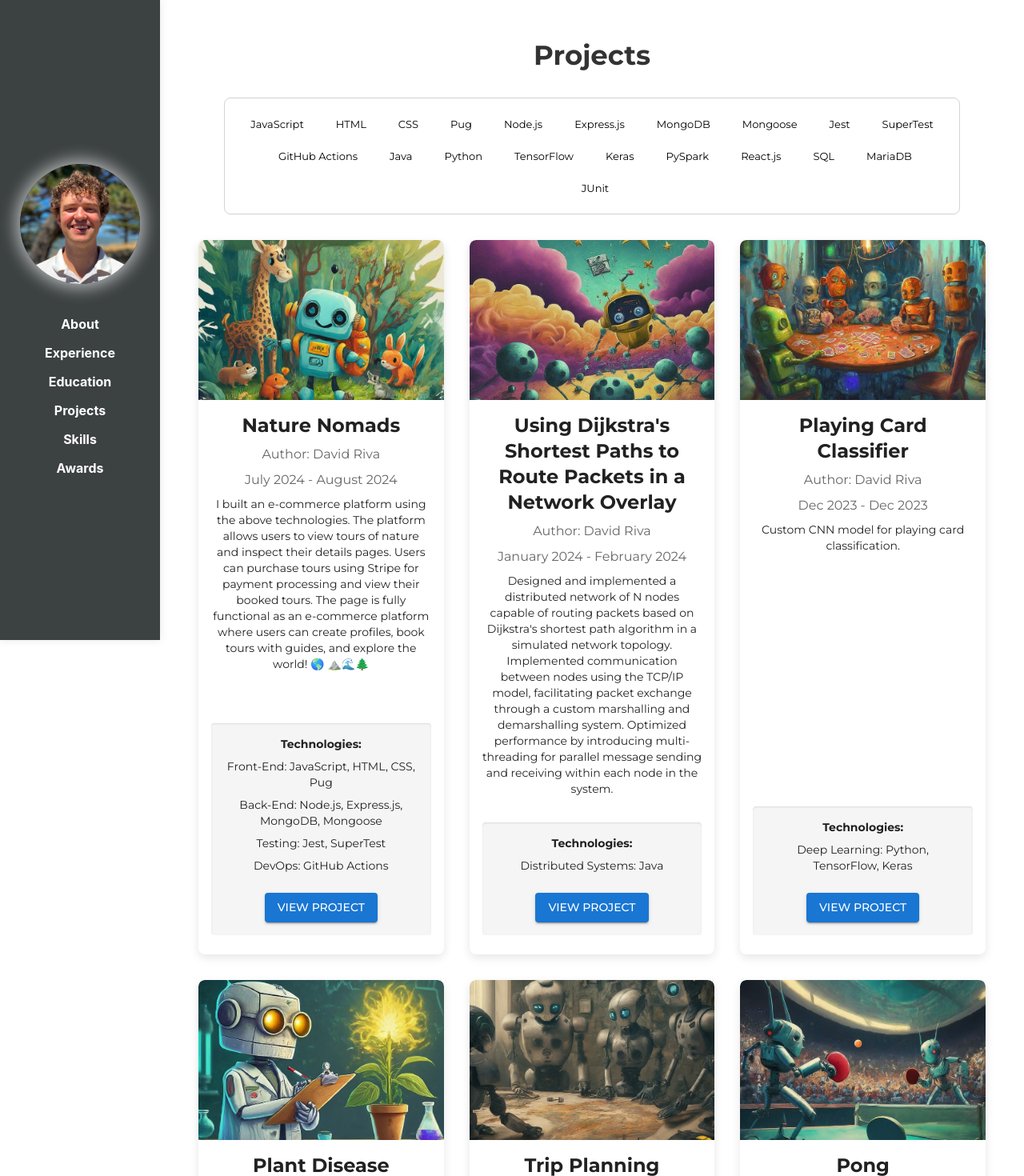
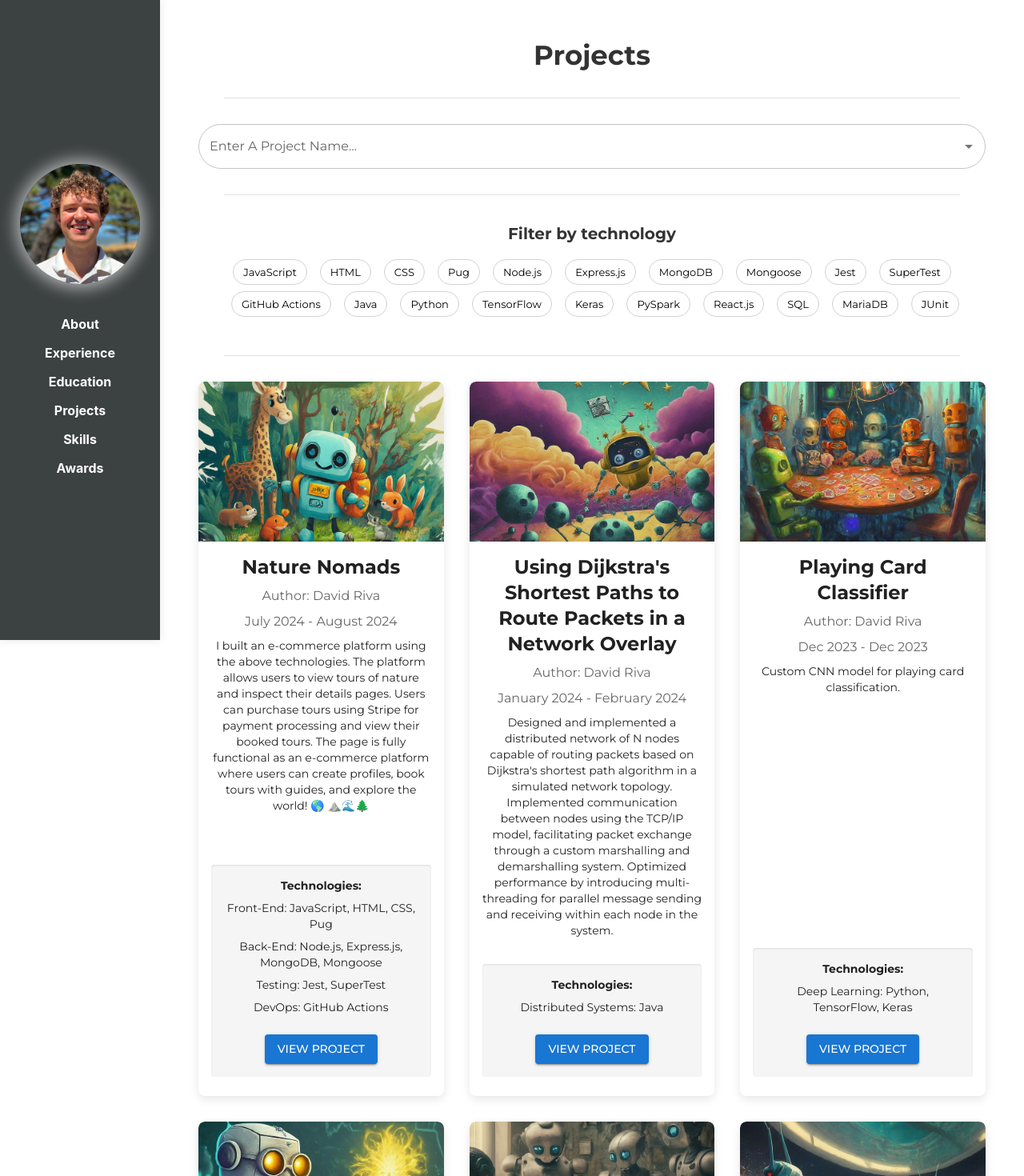
Before and after one commit to davidjriva/Personal-Portfolio, a React (Create React App) app: page /projects in a window 1280 px wide. Shown: the top 1470 px of the page at 80% size. Built offline with nearby package versions, Linux system fonts and the light colour scheme.

Commit message:
adds search bar and filtering box

```diff
--- a/src/components/Projects/FilteringBox.js
+++ b/src/components/Projects/FilteringBox.js
@@ -1,9 +1,6 @@
 import { Box, Chip, Stack } from '@mui/material';
-import { useState } from 'react';
 
-const FilteringBox = ({ uniqueTools }) => {
-  const [selectedChips, setSelectedChips] = useState(new Set());
-
+const FilteringBox = ({ uniqueTools, selectedChips, setSelectedChips }) => {
   const handleChipClick = (chip) => {
     const updatedChips = new Set(selectedChips);
     if (updatedChips.has(chip)) {
@@ -17,9 +14,8 @@ const FilteringBox = ({ uniqueTools }) => {
   return (
     <Box
       sx={{
-        margin: '2rem',
+        marginBottom: '2rem',
         padding: '1rem',
-        border: '1px solid lightgray',
         borderRadius: '8px',
         display: 'flex',
         justifyContent: 'center',
@@ -34,6 +30,7 @@ const FilteringBox = ({ uniqueTools }) => {
             sx={{
               backgroundColor: selectedChips.has(tool) ? '#0a73c9' : 'transparent',
               color: selectedChips.has(tool) ? 'white' : 'inherit',
+              border: '1px solid lightgray',
               '&:hover': {
                 backgroundColor: selectedChips.has(tool) ? '#0a73c9' : '#e0e0e0',
               },
--- a/src/components/Projects/ProjectCard.js
+++ b/src/components/Projects/ProjectCard.js
@@ -1,7 +1,75 @@
 import CardContent from '@mui/material/CardContent';
 import { Typography, Box, Card, CardMedia, Button } from '@mui/material';
 
+const ProjectImage = ({ coverImage, title }) => {
+  return (
+    <CardMedia
+      component="img"
+      src={`/images/${coverImage}`}
+      alt={`${title} cover`}
+      sx={{
+        borderTopLeftRadius: '8px',
+        borderTopRightRadius: '8px',
+        height: '200px',
+        objectFit: 'cover',
+      }}
+    />
+  );
+};
+
+const ProjectHeader = ({ title, author, dateStarted, dateCompleted, description }) => {
+  return (
+    <Box sx={{ mb: 2 }}>
+      <Typography variant="h5" component="div" sx={{ fontWeight: 'bold', mb: 1 }}>
+        {title}
+      </Typography>
+      <Typography sx={{ mb: 1 }} color="text.secondary">
+        Author: {author}
+      </Typography>
+      <Typography sx={{ mb: 1 }} color="text.secondary">
+        {dateStarted} - {dateCompleted}
+      </Typography>
+      <Typography variant="body2" sx={{ mb: 2 }}>
+        {description}
+      </Typography>
+    </Box>
+  );
+};
+
+const ProjectFooter = ({ technologies, link }) => {
+  return (
+    <Box
+      sx={{
+        backgroundColor: '#f5f5f5',
+        padding: '1rem',
+        borderRadius: '4px',
+        boxShadow: 'inset 0 1px 2px rgba(0, 0, 0, 0.1)',
+      }}
+    >
+      <Typography variant="body2" sx={{ fontWeight: 'bold', mb: 1 }}>
+        Technologies:
+      </Typography>
+
+      <Box>
+        {technologies.map((technology, index) => (
+          <Box key={index} sx={{ mb: 1 }}>
+            <Typography variant="body2">
+              {technology.location}: {technology.tools.join(', ')}
+            </Typography>
+          </Box>
+        ))}
+      </Box>
+
+      <Button variant="contained" color="primary" href={link} target="_blank" rel="noopener noreferrer" sx={{ mt: 2 }}>
+        View Project
+      </Button>
+    </Box>
+  );
+};
+
 const ProjectCard = ({ coverImage, title, author, dateStarted, dateCompleted, description, technologies, link }) => {
+  const props = { coverImage, title, author, dateStarted, dateCompleted, description, technologies, link };
+
   return (
     <Card
       sx={{
@@ -17,66 +85,12 @@ const ProjectCard = ({ coverImage, title, author, dateStarted, dateCompleted, de
         height: '100%',
       }}
     >
-      {coverImage && (
-        <CardMedia
-          component="img"
-          src={`/images/${coverImage}`}
-          alt={`${title} cover`}
-          sx={{
-            borderTopLeftRadius: '8px',
-            borderTopRightRadius: '8px',
-            height: '200px',
-            objectFit: 'cover',
-          }}
-        />
-      )}
+      <ProjectImage {...props} />
+
       <CardContent sx={{ flexGrow: 1, display: 'flex', flexDirection: 'column', justifyContent: 'space-between' }}>
-        <Box sx={{ mb: 2 }}>
-          <Typography variant="h5" component="div" sx={{ fontWeight: 'bold', mb: 1 }}>
-            {title}
-          </Typography>
-          <Typography sx={{ mb: 1 }} color="text.secondary">
-            Author: {author}
-          </Typography>
-          <Typography sx={{ mb: 1 }} color="text.secondary">
-            {dateStarted} - {dateCompleted}
-          </Typography>
-          <Typography variant="body2" sx={{ mb: 2 }}>
-            {description}
-          </Typography>
-        </Box>
+        <ProjectHeader {...props} />
 
-        <Box
-          sx={{
-            backgroundColor: '#f5f5f5',
-            padding: '1rem',
-            borderRadius: '4px',
-            boxShadow: 'inset 0 1px 2px rgba(0, 0, 0, 0.1)',
-          }}
-        >
-          <Typography variant="body2" sx={{ fontWeight: 'bold', mb: 1 }}>
-            Technologies:
-          </Typography>
-          <Box>
-            {technologies.map((technology, index) => (
-              <Box key={index} sx={{ mb: 1 }}>
-                <Typography variant="body2">
-                  {technology.location}: {technology.tools.join(', ')}
-                </Typography>
-              </Box>
-            ))}
-          </Box>
-          <Button
-            variant="contained"
-            color="primary"
-            href={link}
-            target="_blank"
-            rel="noopener noreferrer"
-            sx={{ mt: 2 }}
-          >
-            View Project
-          </Button>
-        </Box>
+        <ProjectFooter {...props} />
       </CardContent>
     </Card>
   );
--- a/src/components/Projects/Projects.js
+++ b/src/components/Projects/Projects.js
@@ -1,19 +1,35 @@
-import React from 'react';
-import { Box, Typography } from '@mui/material';
+import React, { useState } from 'react';
+import { Box, Typography, Divider, Autocomplete, TextField } from '@mui/material';
 import AsyncHelmet from '../AsyncHelmet';
 import ProjectCard from './ProjectCard';
 import FilteringBox from './FilteringBox';
 import projectData from '../../data/projects.json';
+import { useFilter } from './useFilter';
 
 const Projects = () => {
+  const [selectedChips, setSelectedChips] = useState(new Set());
+  const [searchText, setSearchText] = useState('');
+
+  const { filterByUniqueProjects, filterBySelectedChips } = useFilter();
+
   // Sorts all projects chronologically by start date
   const sortedProjectData = [...projectData].sort((a, b) => {
     return new Date(b.dateStarted) - new Date(a.dateStarted);
   });
 
+  // Extract project names
+  const projectNames = projectData.map((project) => project.title);
+
   // Extracts the unique tools used across all projects
-  const allTools = sortedProjectData.flatMap((project) => project.technologies.flatMap((tech) => tech.tools));
-  const uniqueTools = [...new Set(allTools)];
+  const uniqueTools = filterByUniqueProjects({ sortedProjectData });
+
+  // Filter projects based on selected chips
+  const filteredProjects = filterBySelectedChips({ selectedChips, sortedProjectData });
+
+  // Further filter projects based on search text
+  const searchedProjects = filteredProjects.filter((project) =>
+    project.title.toLowerCase().includes(searchText.toLowerCase())
+  );
 
   return (
     <Box
@@ -31,8 +47,34 @@ const Projects = () => {
         Projects
       </Typography>
 
-      <FilteringBox uniqueTools={uniqueTools} />
+      <Divider sx={{ margin: '2rem' }} />
 
+      <Autocomplete
+        options={projectNames}
+        onInputChange={(_, value) => setSearchText(value)}
+        renderInput={(params) => (
+          <TextField
+            {...params}
+            label="Enter A Project Name..."
+            sx={{
+              borderRadius: '200px', // Adjust this value for more rounded edges
+              '& .MuiOutlinedInput-root': {
+                borderRadius: '200px', // Ensure the input field is also rounded
+              },
+            }}
+          />
+        )}
+      />
+
+      <Divider sx={{ margin: '2rem' }} />
+
+      <Typography variant="h6" sx={{ color: '#333' }}>
+        Filter by technology
+      </Typography>
+
+      <FilteringBox uniqueTools={uniqueTools} selectedChips={selectedChips} setSelectedChips={setSelectedChips} />
+
+      <Divider sx={{ margin: '2rem' }} />
       <Box
         sx={{
           display: 'grid',
@@ -41,7 +83,7 @@ const Projects = () => {
           justifyContent: 'center',
         }}
       >
-        {sortedProjectData.map((project) => (
+        {searchedProjects.map((project) => (
           <ProjectCard key={project.title} {...project} />
         ))}
       </Box>
--- /dev/null
+++ b/src/components/Projects/useFilter.js
@@ -0,0 +1,24 @@
+export const useFilter = () => {
+  const filterByUniqueProjects = ({ sortedProjectData }) => {
+    const allTools = sortedProjectData.flatMap((project) => project.technologies.flatMap((tech) => tech.tools));
+    const uniqueTools = [...new Set(allTools)];
+
+    return uniqueTools;
+  };
+
+  const filterBySelectedChips = ({ selectedChips, sortedProjectData }) => {
+    return sortedProjectData.filter((project) => {
+      if (selectedChips.size === 0) return true; // Show all projects if no chips are selected
+      return Array.from(selectedChips).some(
+        (selectedChip) => project.technologies.flatMap((tech) => tech.tools).includes(selectedChip) // Assuming project.technologies is an array of technology objects containing tools
+      );
+    });
+  };
+
+  return {
+    filterByUniqueProjects,
+    filterBySelectedChips,
+  };
+};
+
+export default useFilter;
```
